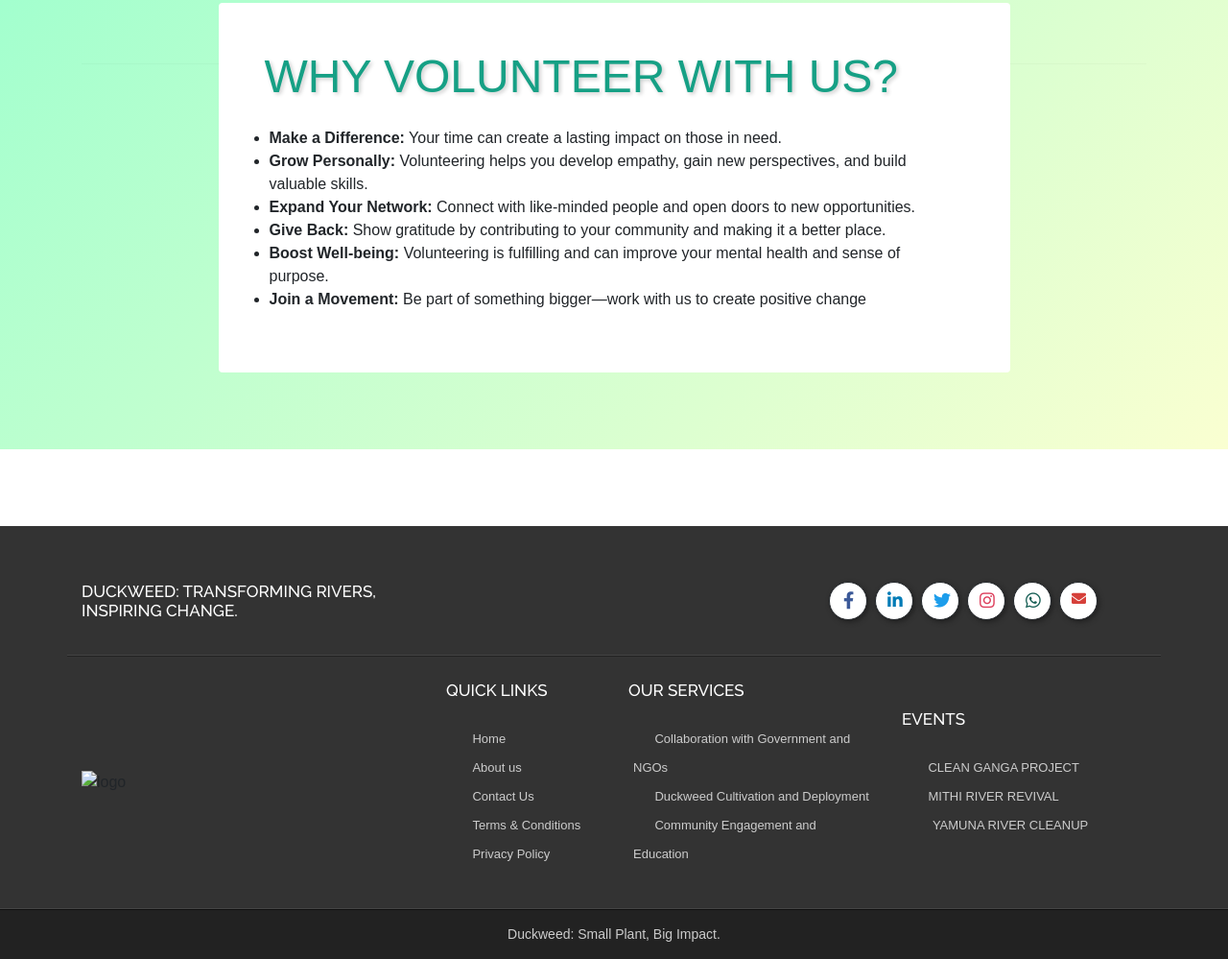
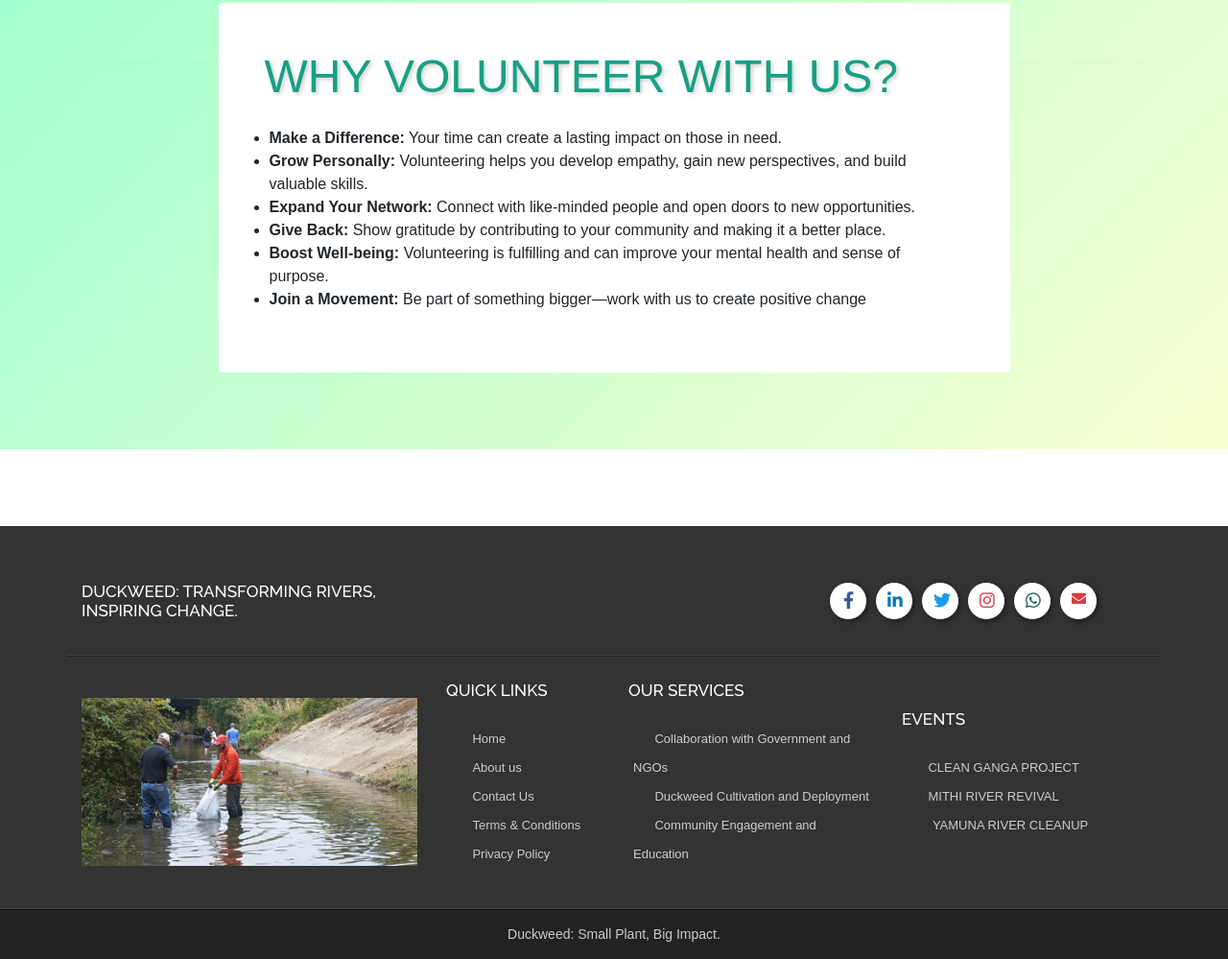
Before and after one commit to Tusharsohal/AquaRevive, a plain HTML site: page volunteer.html in a window 1280 px wide. Shown: the part 1219-2218 px from the top of the page at 96% size. Drawn offline with nearby package versions, Linux system fonts and the light colour scheme.

Commit message:
Update volunteer.html

```diff
--- a/volunteer.html
+++ b/volunteer.html
@@ -223,7 +223,7 @@
                     <div class="row">
                         <div class="col-md-4 col-sm-6">
 
-                            <div class="footer-logo"><img src="assets/img/cleanup.jpg" alt="logo" width="350px">
+                            <div class="footer-logo"><img src="cleanup.jpg" alt="logo" width="350px">
                             </div>
 
                         </div>
```
